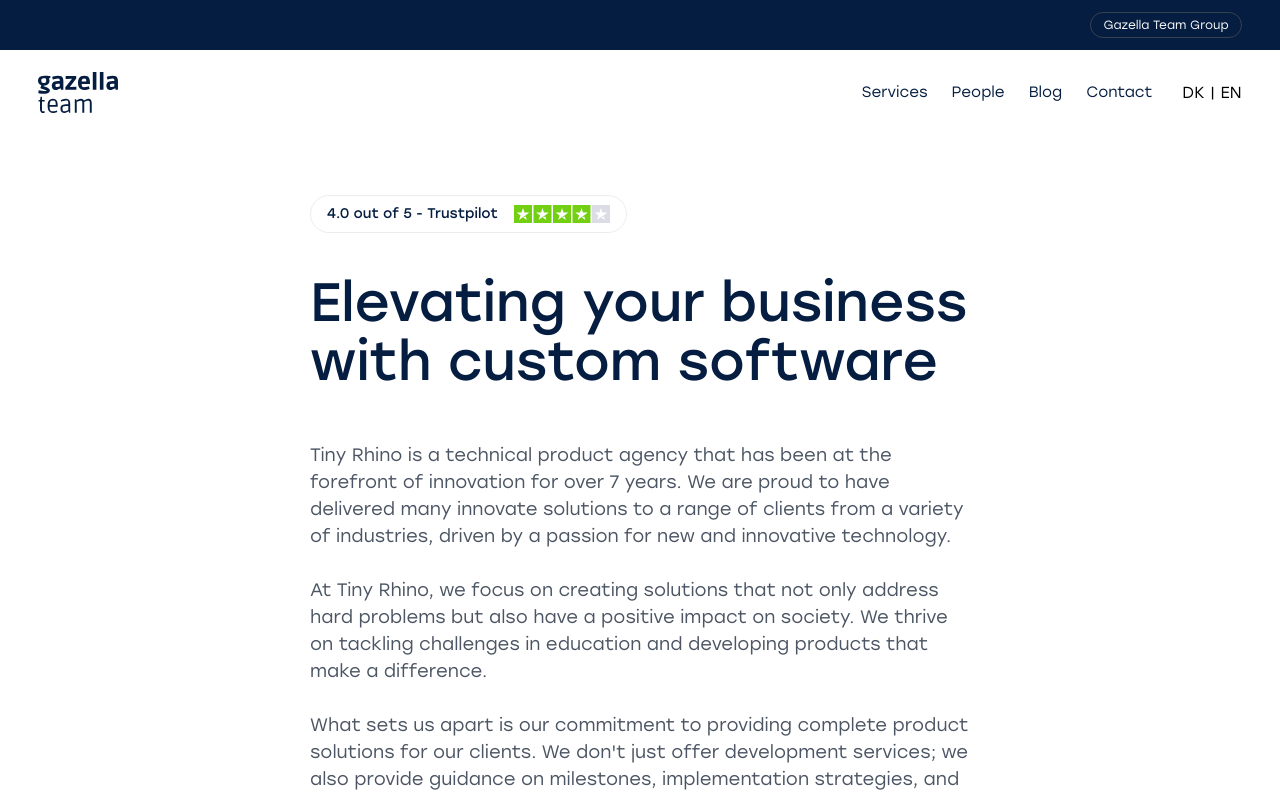
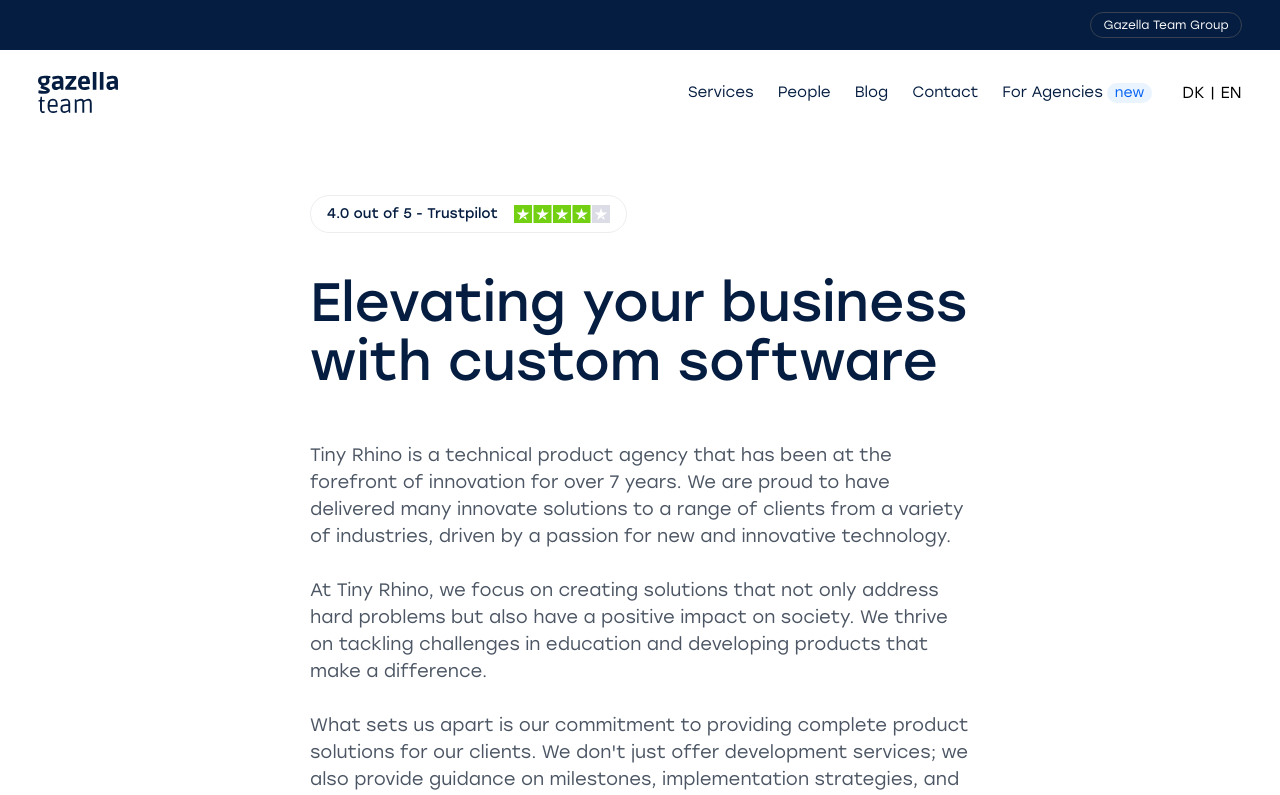
Before and after one commit to Gazella-Team/gazellateam.com, a Next.js app: page / in a window 1280 px wide. Shown: the top 795 px of the page. Built offline with nearby package versions, Linux system fonts and the light colour scheme.

Commit message:
for-agencies

```diff
--- a/src/components/Layout/Navbar.tsx
+++ b/src/components/Layout/Navbar.tsx
@@ -32,6 +32,14 @@ export default function Navbar() {
                         <Link className="hover:text-gray-600" href={"/contact"}>
                         Contact
                         </Link>
+                        <div className="flex items-center gap-1">
+                            <Link className="hover:text-gray-600" href={"/for-agencies"}>
+                            For Agencies
+                            </Link>
+                            <div className="bg-[#e9f4ff] text-[#0060f2] px-2 rounded-full text-sm">
+                                new
+                            </div>
+                        </div>
                     </div>
                     <div>
                         <div className="flex items-center font-[200] gap-[6px]">
--- a/src/components/team.tsx
+++ b/src/components/team.tsx
@@ -25,7 +25,7 @@ function TeamMemberCard(props:any) {
                 <img className="rounded-xl" src={props.Obj.image}></img>
                 <div>
                     <h2 className="font-[300]">{props.Obj.name}</h2>
-                    <p className="font-[200] text-sm">{props.Obj.title}</p>
+                    <p className="font-[200] text-sm text-gray-600">{props.Obj.title}</p>
                 </div>
             </Link>
         </Reveal>
--- /dev/null
+++ b/src/pages/for-agencies.tsx
@@ -0,0 +1,12 @@
+import Layout from "@/components/Layout";
+import SecondHero from "@/components/reused/DefaultHero";
+import Team from "@/components/team";
+
+export default function ForAgencies() {
+    return (
+        <Layout>
+            <SecondHero heading="For agencies" description="We are dedicated to ensuring environmental responsibility is at the core of our operations. Our commitment to sustainability drives us to integrate environmental considerations into every aspect of our business." />
+            <Team />
+        </Layout>
+    )
+}
```
